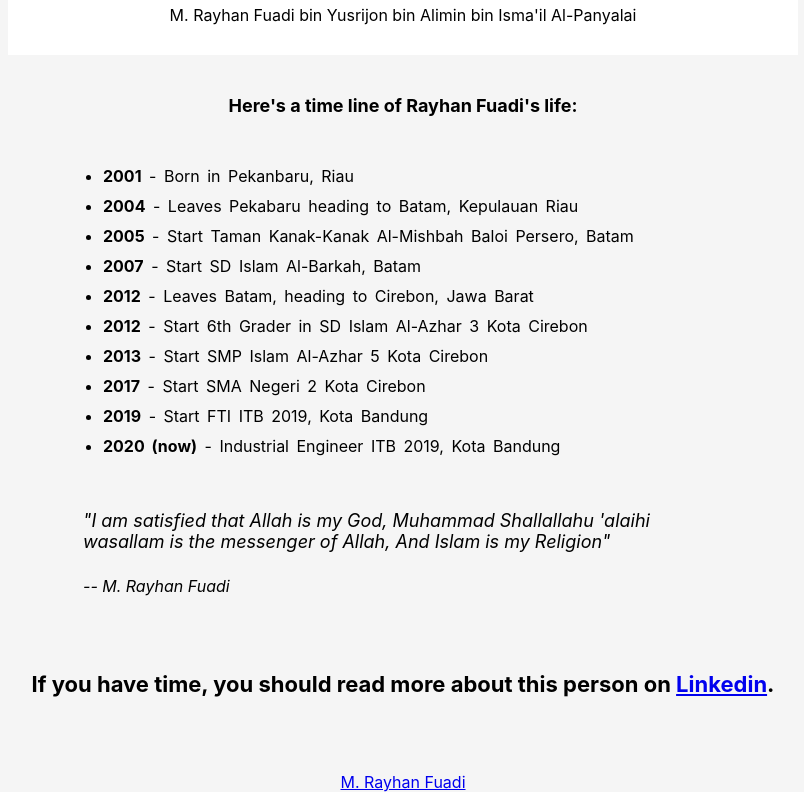
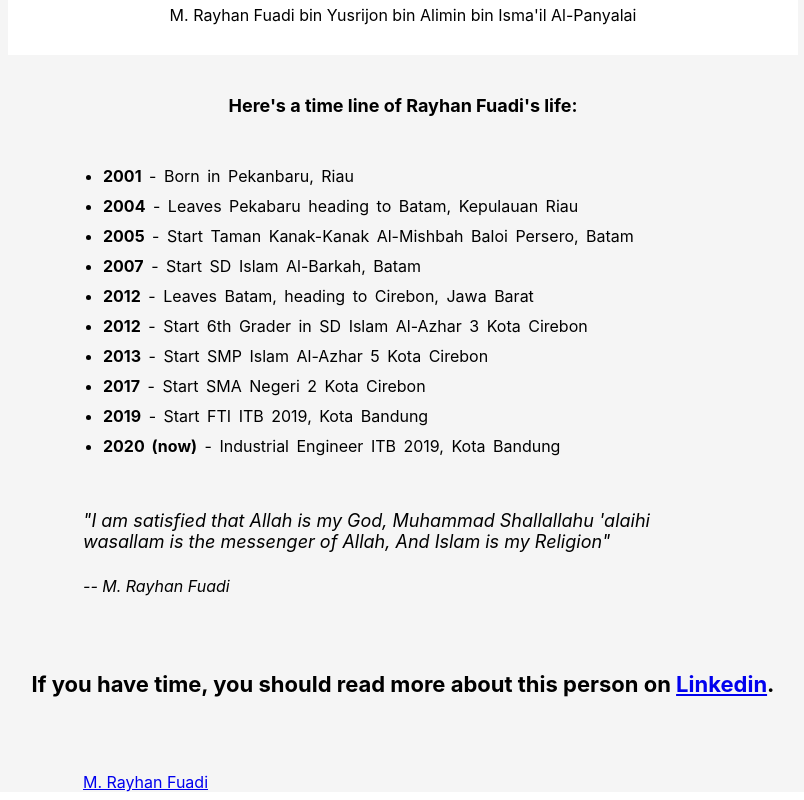
Before and after one commit to hangfuad/hangfuad.github.io, a plain HTML site: page soal1_simplearticle/index.html in a window 1280 px wide. Shown: the part 697-1497 px from the top of the page, without its empty margins (237-1041 px from the left). Drawn offline with Linux system fonts and the light colour scheme.

Commit message:
Update index.html

```diff
--- a/soal1_simplearticle/index.html
+++ b/soal1_simplearticle/index.html
@@ -48,7 +48,7 @@
             <h3><b>
                 If you have time, you should read more about this person on <span><a href="https://www.linkedin.com/in/m-rayhan-fuadi-225631157/" target="_blank">Linkedin</a></span>.
             </b></h3>
-            <div class="badge-base LI-profile-badge" data-locale="en_US" data-size="medium" data-theme="light" data-type="HORIZONTAL" data-vanity="rayhanfuadi" data-version="v1"><a class="badge-base__link LI-simple-link" href="https://id.linkedin.com/in/rayhanfuadi?trk=profile-badge">M. Rayhan Fuadi</a></div>
+            <div id = "quotes" class="badge-base LI-profile-badge" data-locale="en_US" data-size="medium" data-theme="light" data-type="HORIZONTAL" data-vanity="rayhanfuadi" data-version="v1"><a class="badge-base__link LI-simple-link" href="https://id.linkedin.com/in/rayhanfuadi?trk=profile-badge">M. Rayhan Fuadi</a></div>
 
         </div>
 
```
